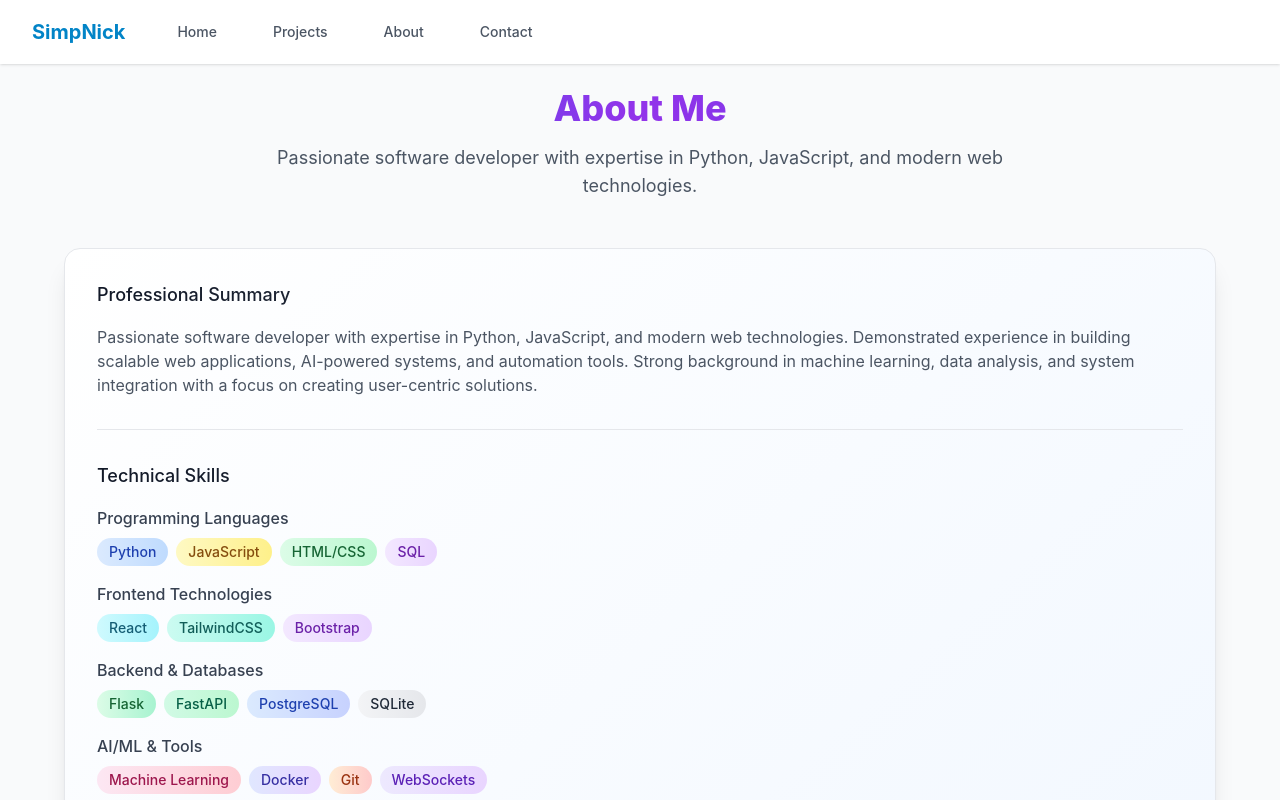
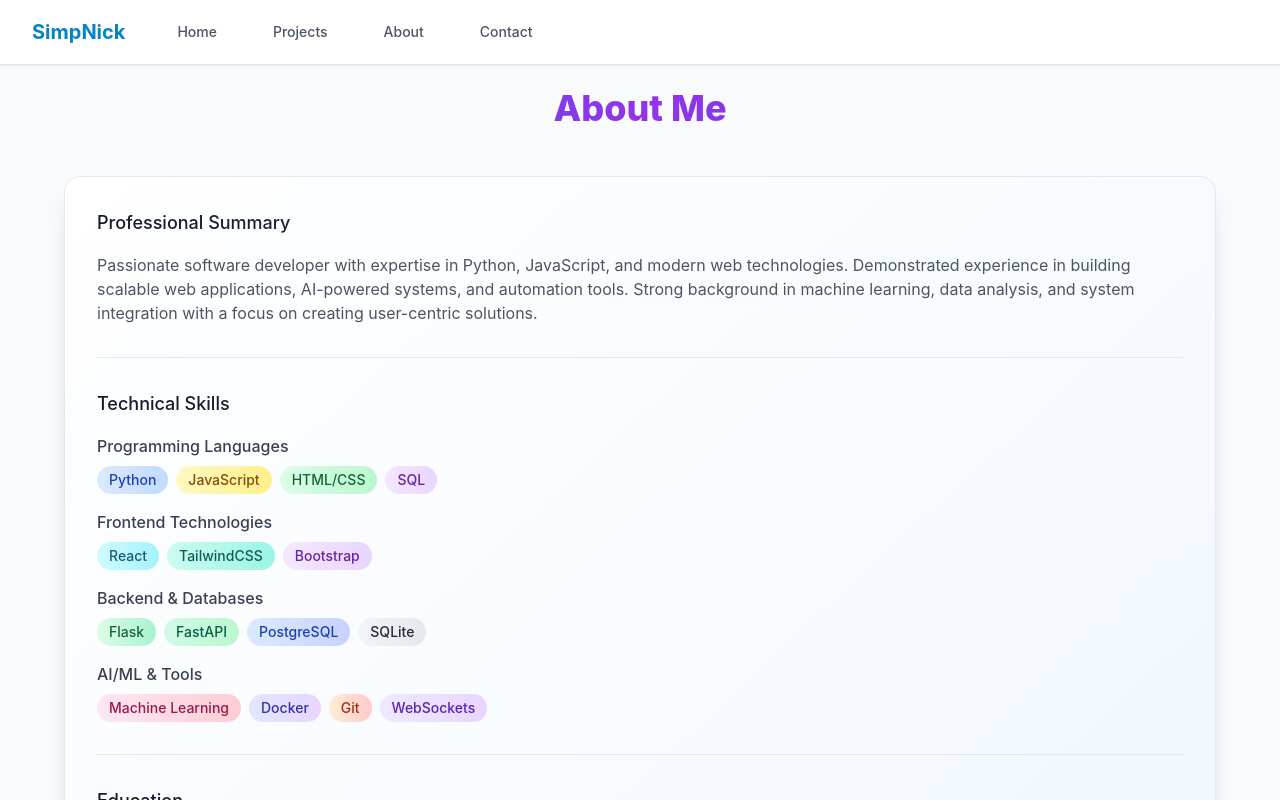
Before and after one commit to SimpNick6703/Portfolio, a React (Create React App) app in the folder frontend/: page /about in a window 1280 px wide. Shown: the top 800 px of the page. Built offline with nearby package versions, Linux system fonts and the light colour scheme; the HTML template or start-up script is replaced by a standard one.

Commit message:
Remove personal description from About page and update Discord link in Contact page

```diff
--- a/frontend/src/pages/About.jsx
+++ b/frontend/src/pages/About.jsx
@@ -7,9 +7,6 @@ const About = () => {
         <h1 className="text-3xl font-extrabold bg-gradient-to-r from-blue-600 via-purple-600 to-indigo-600 bg-clip-text text-transparent sm:text-4xl">
           About Me
         </h1>
-        <p className="mt-4 text-lg text-gray-600 dark:text-gray-300 max-w-3xl mx-auto">
-          Passionate software developer with expertise in Python, JavaScript, and modern web technologies.
-        </p>
       </div>
 
       <div className="bg-gradient-to-br from-white to-blue-50 dark:from-gray-800 dark:to-gray-900 shadow-xl overflow-hidden rounded-2xl border border-gray-200 dark:border-gray-700">
--- a/frontend/src/pages/Contact.jsx
+++ b/frontend/src/pages/Contact.jsx
@@ -73,9 +73,9 @@ const Contact = () => {
               </div>
               <div className="ml-4 text-left">
                 <p className="text-sm font-medium text-gray-500 dark:text-gray-400">Discord</p>
-                <span className="text-gray-900 dark:text-white text-lg">
+                <a href="https://discord.com/users/776818271013306370" target="_blank" rel="noopener noreferrer" className="text-gray-900 dark:text-white hover:text-blue-600 dark:hover:text-blue-400 transition-colors duration-200 text-lg">
                   simpnick
-                </span>
+                </a>
               </div>
             </div>
           </div>
```
